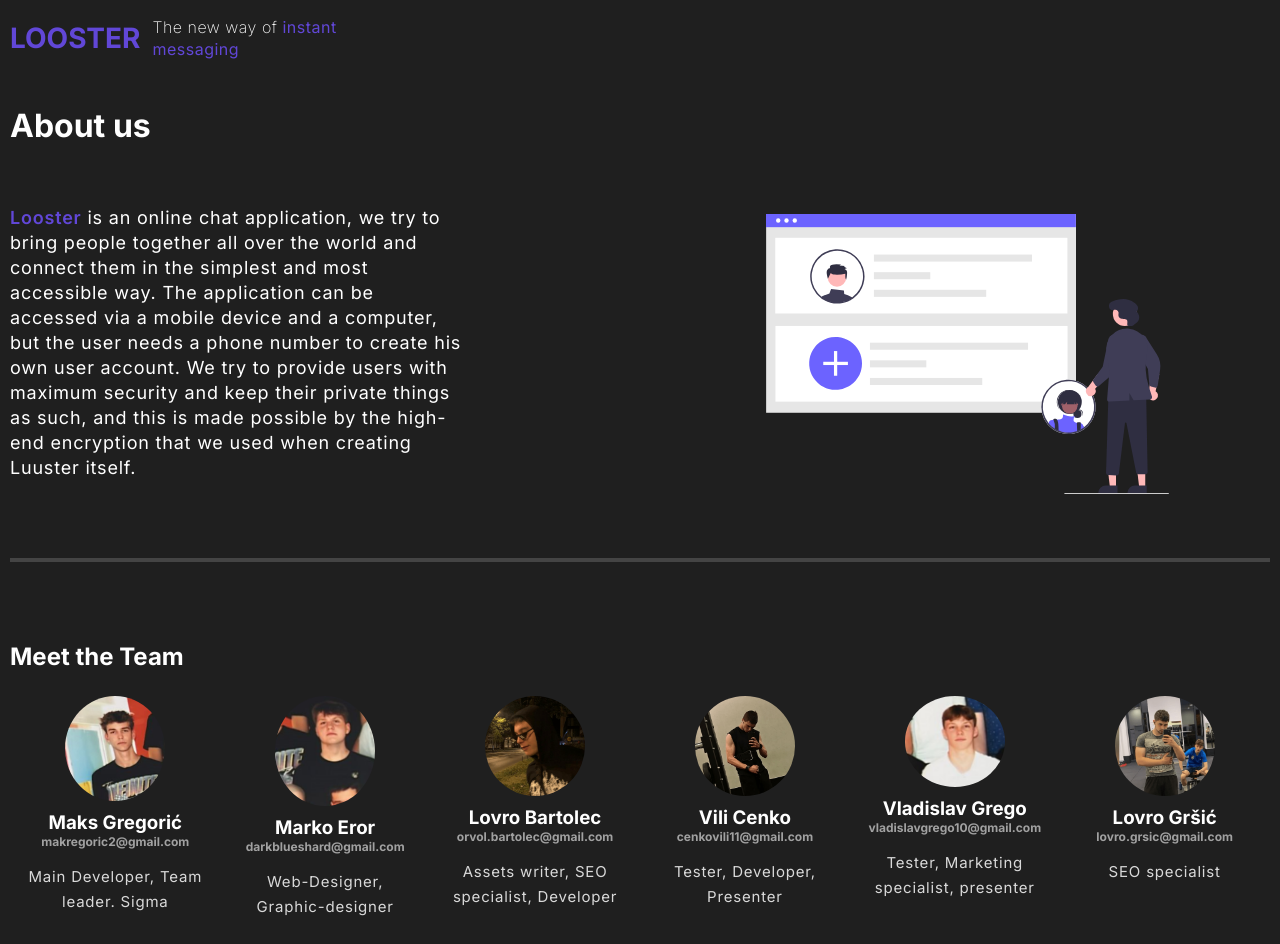
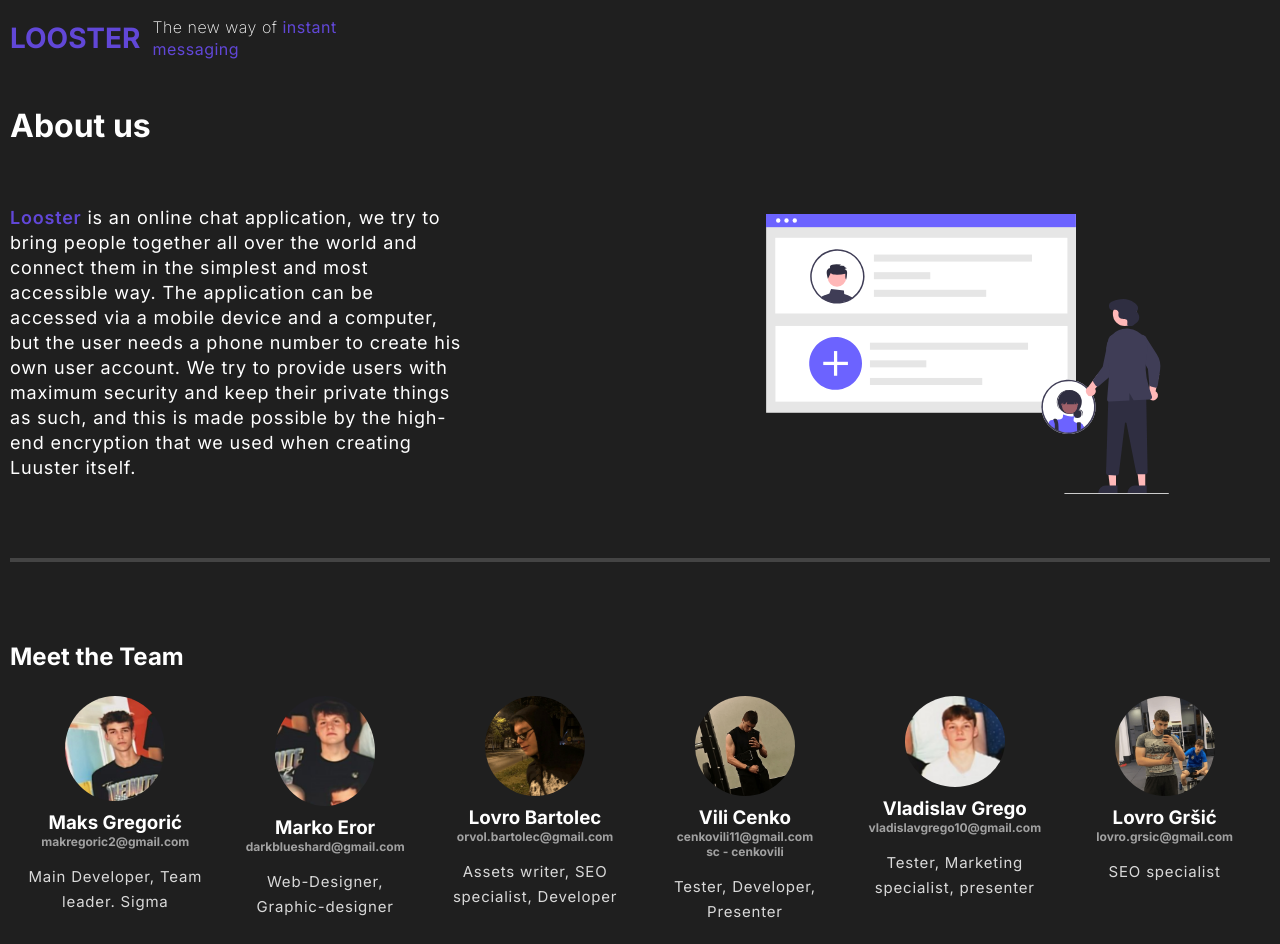
Before and after one commit to maaxxg/Looster, a SvelteKit app: page /about in a window 1280 px wide. Built offline with nearby package versions, Linux system fonts and the light colour scheme.

Commit message:
snapchat

```diff
--- a/src/routes/about/+page.svelte
+++ b/src/routes/about/+page.svelte
@@ -67,6 +67,7 @@
             <img src="/pfp/vili.png" alt="">
             <h3>Vili Cenko</h3>
             <h6>cenkovili11@gmail.com</h6>
+            <h6>sc - cenkovili</h6>
             <p>
                 Tester, Developer, Presenter
             </p>
```
